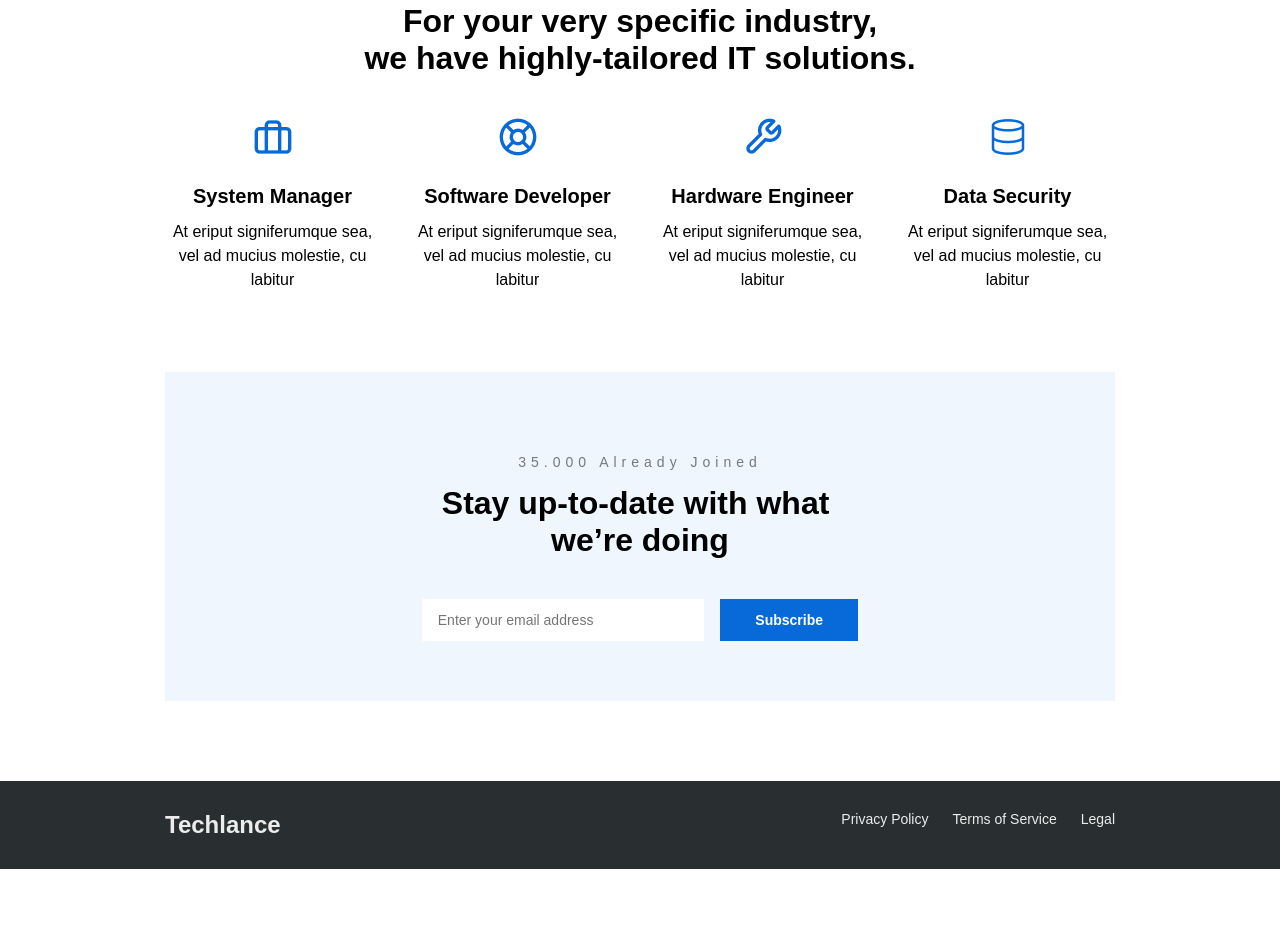
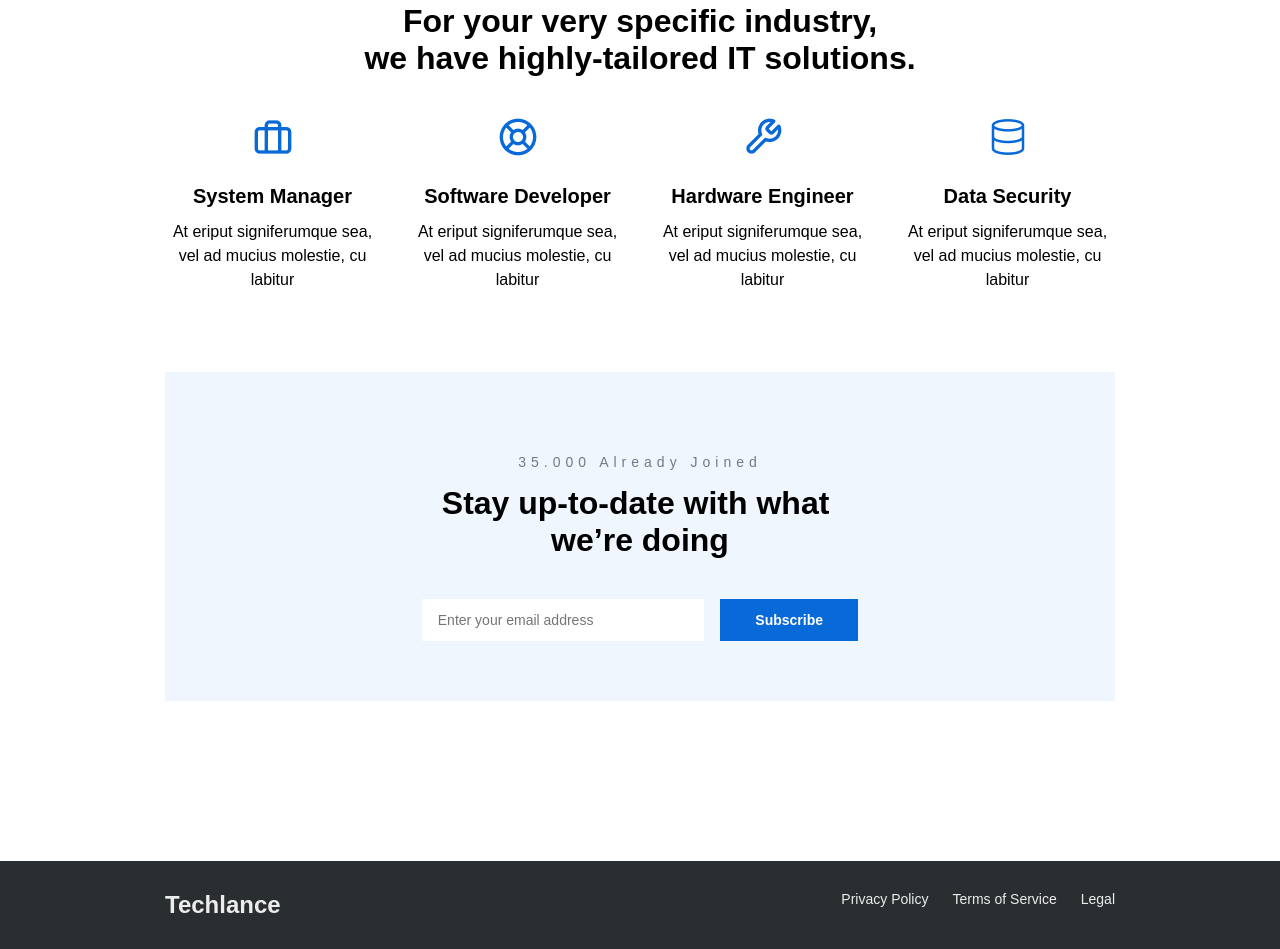
Before and after one commit to fadzrinmadu/progate-j20, a plain HTML site: page index.html in a window 1280 px wide. Shown: the part 705-1654 px from the top of the page. Before the commit the page ends 1574 px from the top, so only its background shows below. Drawn offline with Linux system fonts and the light colour scheme; a web font is replaced by a local one.

Commit message:
Update style.css

```diff
--- a/style.css
+++ b/style.css
@@ -265,6 +265,7 @@ h3 {
   color: #ececec;
   padding-top: 30px;
   padding-bottom: 30px;
+  margin-top: 160px;
 }
 
 .footer .footer-wrapper {
```
